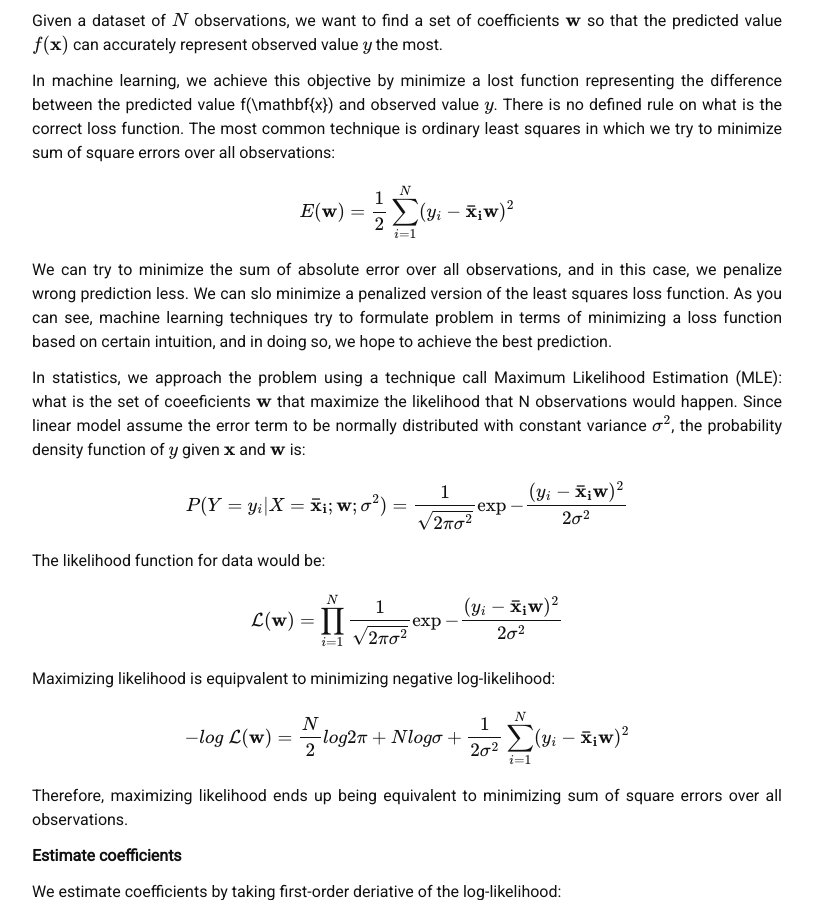
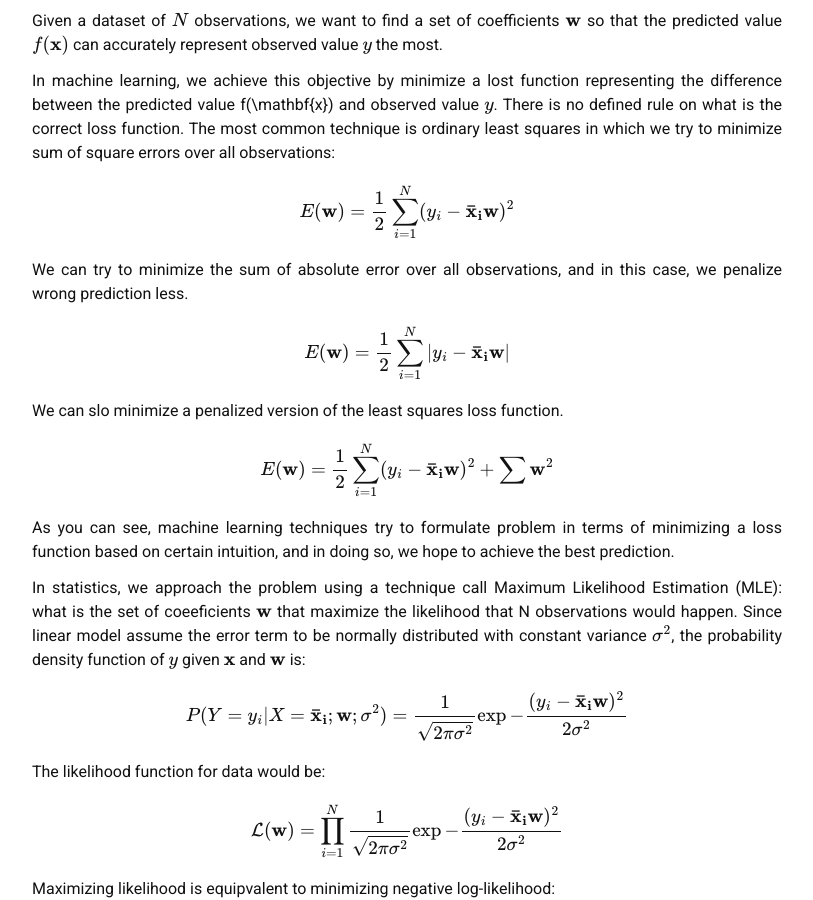
Before and after one commit to liambll/blog-archive, a Jekyll site: the page built from _posts/2017-06-29-linear-regression.markdown, in a window 1280 px wide and 900 px high, scrolled down 1409 px. Shown: the whole window, without its empty margins (233-1046 px from the left). Built offline with Jekyll 4.4.1, drawn with Linux system fonts in a browser that asks for light colours; nearby versions of some CDN libraries; formulas are drawn with MathJax 3; comment, search, counter and statistics services are not loaded.

Commit message:
Update 2017-06-29-linear-regression.markdown

```diff
--- a/_posts/2017-06-29-linear-regression.markdown
+++ b/_posts/2017-06-29-linear-regression.markdown
@@ -47,7 +47,15 @@ In machine learning, we achieve this objective by minimize a lost function repre
 \\[
 E(\mathbf{w}) = \frac{1}{2}\sum_{i=1}^N (y\_i - \mathbf{\bar{x}\_i}\mathbf{w})^2
 \\]
-We can try to minimize the sum of absolute error over all observations, and in this case, we penalize wrong prediction less. We can slo minimize a penalized version of the least squares loss function. As you can see, machine learning techniques try to formulate problem in terms of minimizing a loss function based on certain intuition, and in doing so, we hope to achieve the best prediction.
+We can try to minimize the sum of absolute error over all observations, and in this case, we penalize wrong prediction less.
+\\[
+E(\mathbf{w}) = \frac{1}{2}\sum_{i=1}^N \|y\_i - \mathbf{\bar{x}\_i}\mathbf{w}\|
+\\]
+We can slo minimize a penalized version of the least squares loss function.
+\\[
+E(\mathbf{w}) = \frac{1}{2}\sum_{i=1}^N (y\_i - \mathbf{\bar{x}\_i}\mathbf{w})^2 + \sum \mathbf{w}^2
+\\]
+As you can see, machine learning techniques try to formulate problem in terms of minimizing a loss function based on certain intuition, and in doing so, we hope to achieve the best prediction.
 
 In statistics, we approach the problem using a technique call Maximum Likelihood Estimation (MLE): what is the set of coeeficients \\(\mathbf{w}\\) that maximize the likelihood that N observations would happen. Since linear model assume the error term to be normally distributed with constant variance \\(\sigma^2\\), the probability density function of \\(y\\) given \\(\mathbf{x}\\) and \\(\mathbf{w}\\) is:
 \\[
```
